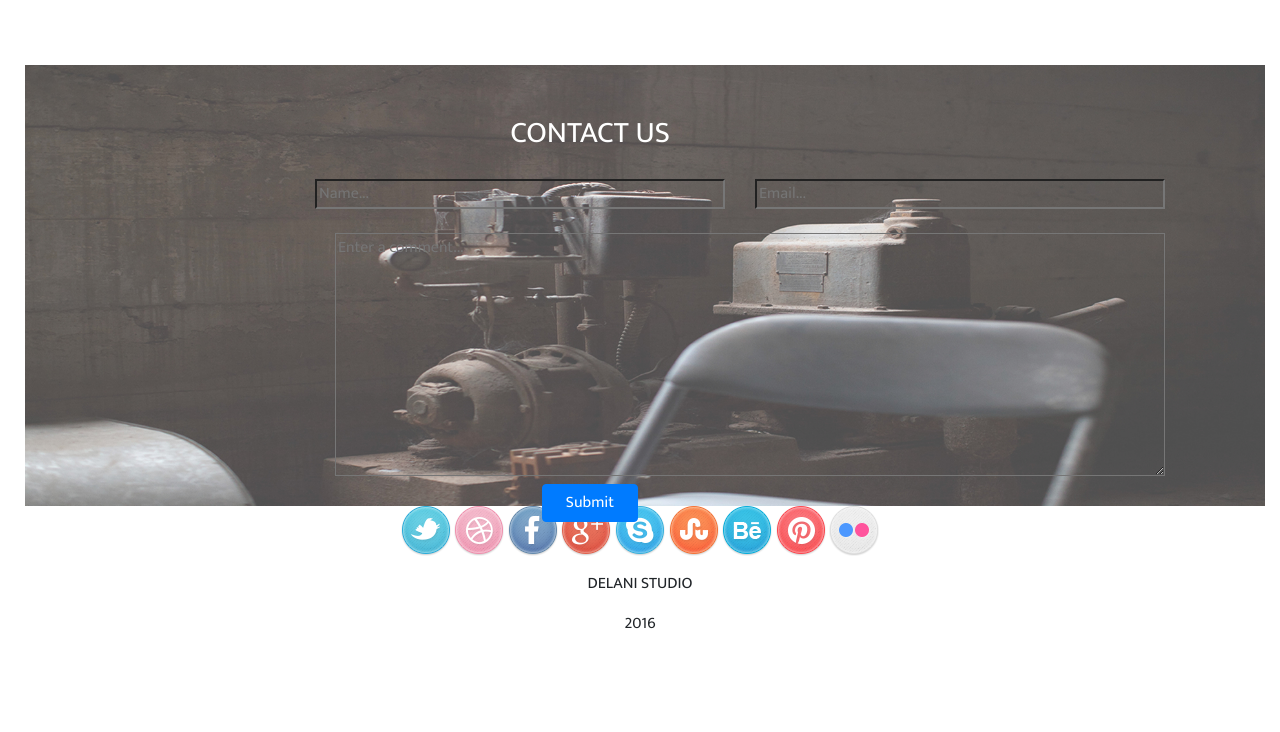
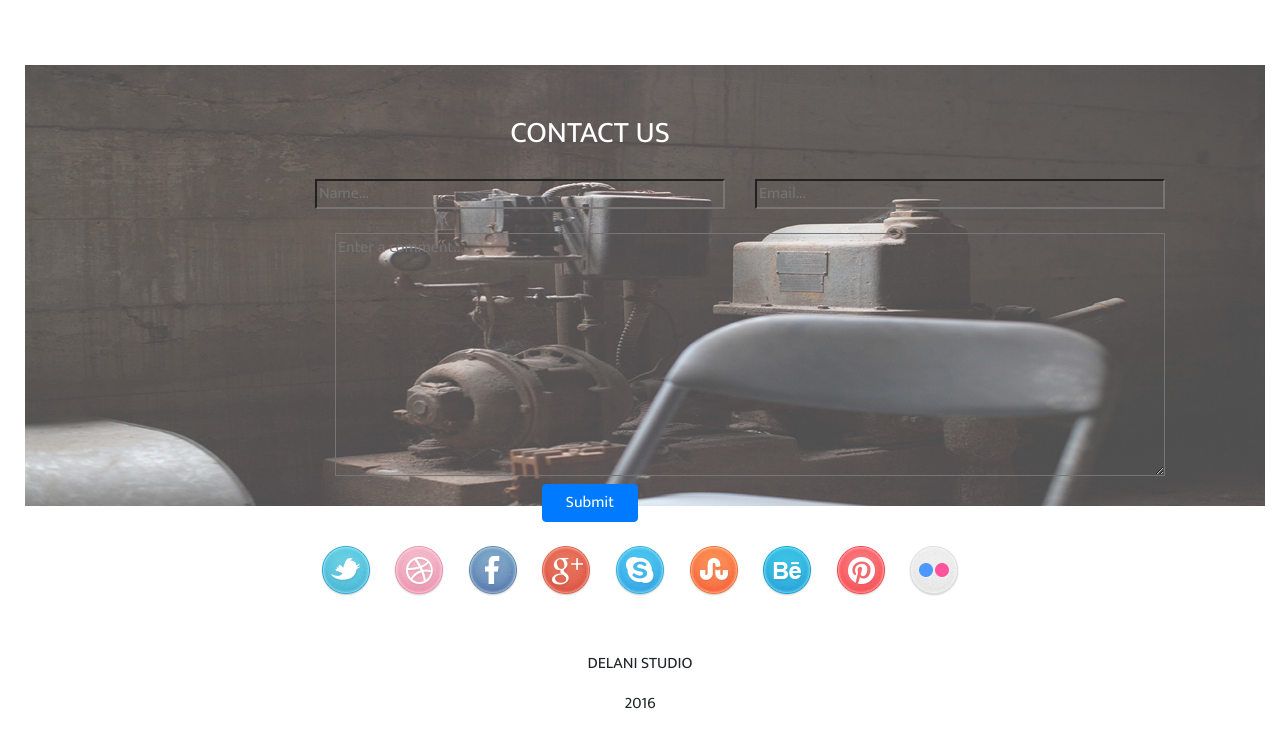
Before and after one commit to Muia23/Delani-Studio, a plain HTML site: page index.html in a window 1280 px wide. Shown: the part 2908-3640 px from the top of the page. Before the commit the page ends 3560 px from the top, so only its background shows below. Drawn offline with nearby package versions, Linux system fonts and the light colour scheme.

Commit message:
Added footer styling

```diff
--- a/css/styles.css
+++ b/css/styles.css
@@ -111,8 +111,6 @@ body{
 .contact-content {
   position: absolute;
   top: 50px;
-  /*text-align: center;*/
-  font-family: Mukta;
   color: white;
   justify-content: center;
 }
@@ -142,14 +140,10 @@ body{
   margin-top: 24px;
   padding-bottom:215px;
 }
-.row-socials{
-  display: flex;
-  flex-direction: row;
-  flex-wrap: wrap;
-  justify-content: center;
-  align-content: space-between;
-  padding: 40px;
+.footer p {
+  letter-spacing: 20px;
+  padding-top: 40px;
 }
 .copyright{
-  text-align: center;
+  padding-top: 40px;
 }
```
